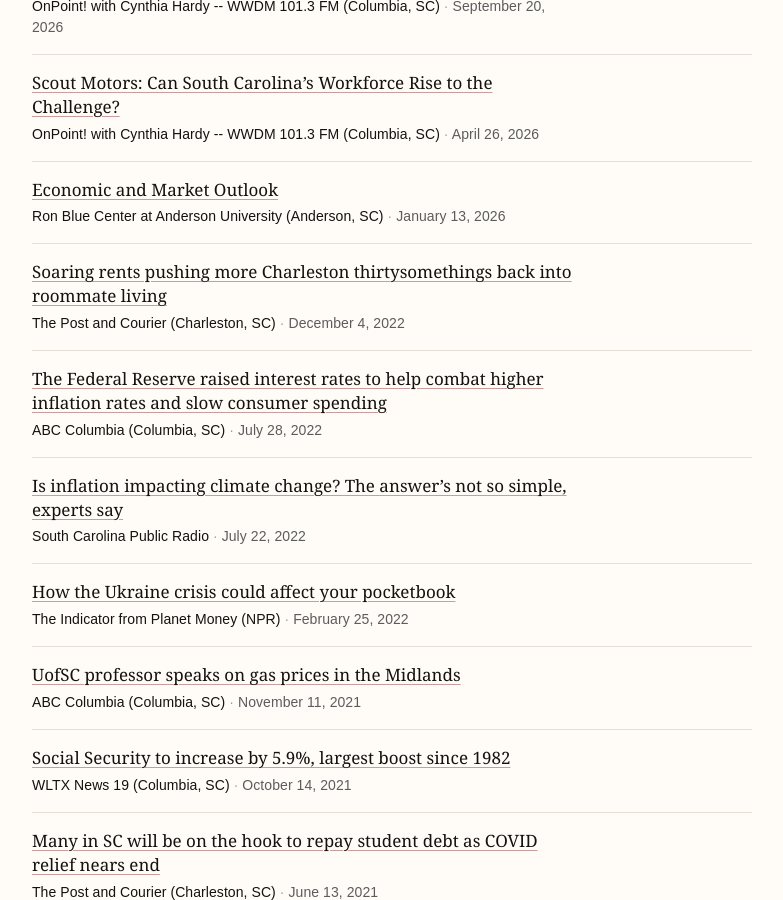
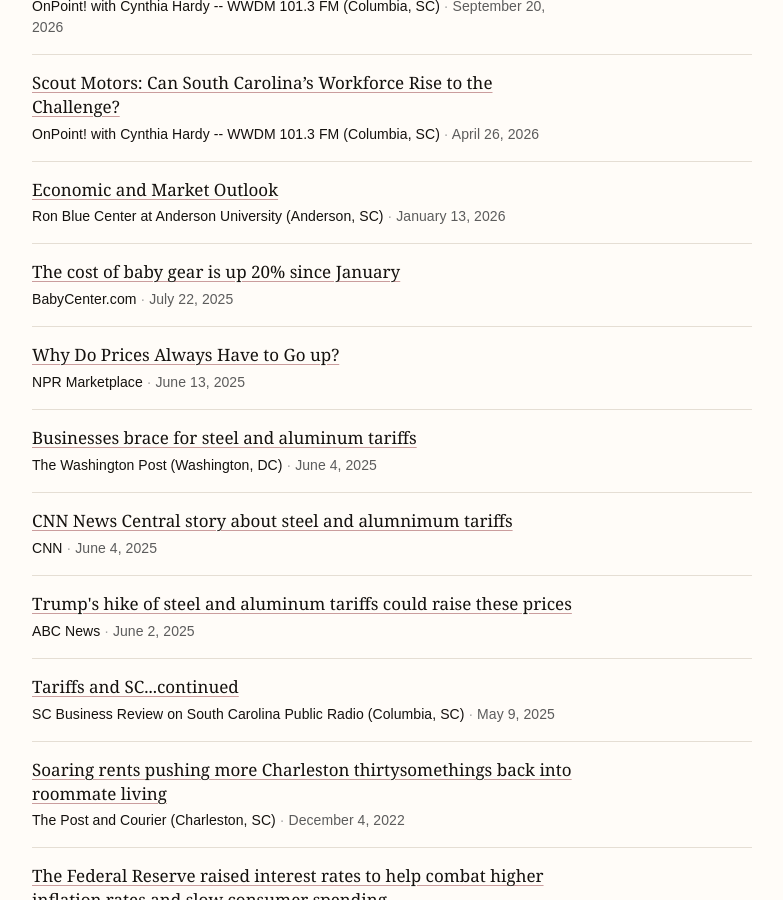
Before and after one commit to BillHauk/BillHauk.github.io, a Jekyll site: the page built from media.html, in a window 1280 px wide and 900 px high, scrolled down 2066 px. Shown: the whole window, without its empty margins (248-1031 px from the left). Built offline with Jekyll 4.4.1, drawn with Linux system fonts in a browser that asks for light colours.

Commit message:
Add new mentions to media.yml for recent articles on tariffs and inflation

```diff
--- a/_data/media.yml
+++ b/_data/media.yml
@@ -90,6 +90,38 @@ mentions:
     place: "Anderson, SC"
     date: 2026-01-13
 
+  - title: "The cost of baby gear is up 20% since January"
+    url: "https://www.babycenter.com/family/money/baby-related-costs-2025_41003382"
+    outlet: "BabyCenter.com"
+    date: 2025-07-22
+
+  - title: "Why Do Prices Always Have to Go up?"
+    url: "https://www.marketplace.org/story/2025/06/13/why-do-prices-always-have-to-go-up"
+    outlet: "NPR Marketplace"
+    date: 2025-06-13
+
+  - title: "CNN News Central story about steel and alumnimum tariffs"
+    url: "https://www.linkedin.com/feed/update/urn:li:activity:7336477549981548544/"
+    outlet: "CNN"
+    date: 2025-06-04
+
+  - title: "Businesses brace for steel and aluminum tariffs"
+    url: "https://www.washingtonpost.com/business/2025/06/04/steel-aluminum-tariffs-manufacturing-inflation/"
+    outlet: "The Washington Post"
+    place: "Washington, DC"
+    date: 2025-06-04
+
+  - title: "Trump's hike of steel and aluminum tariffs could raise these prices"
+    url: "https://abcnews.com/Business/trumps-hike-steel-aluminum-tariffs-raise-prices/story?id=122410653"
+    outlet: "ABC News"
+    date: 2025-06-02
+
+  - title: "Tariffs and SC...continued"
+    url: "https://www.southcarolinapublicradio.org/show/south-carolina-business-review/2025-05-09/tariffs-and-s-c-continued"
+    outlet: "SC Business Review on South Carolina Public Radio"
+    place: "Columbia, SC"
+    date: 2025-05-09
+
   - title: "Soaring rents pushing more Charleston thirtysomethings back into roommate living"
     url: "https://www.postandcourier.com/news/soaring-rents-pushing-more-charleston-thirtysomethings-back-into-roommate-living/article_0c806642-5c6b-11ed-b2e0-c37d4c6a8437.html"
     outlet: "The Post and Courier"
```
